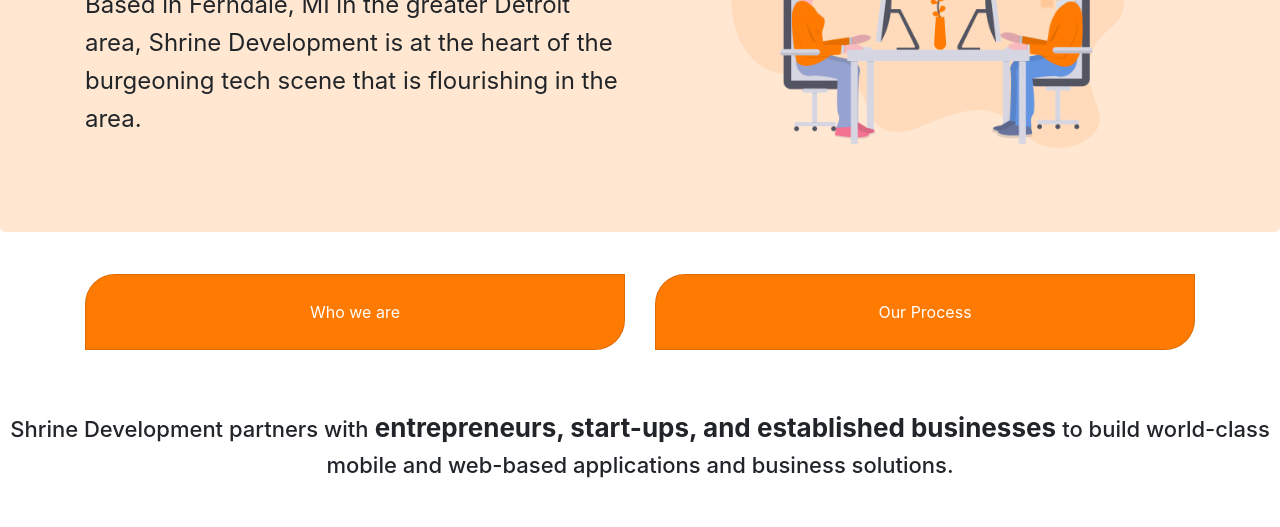
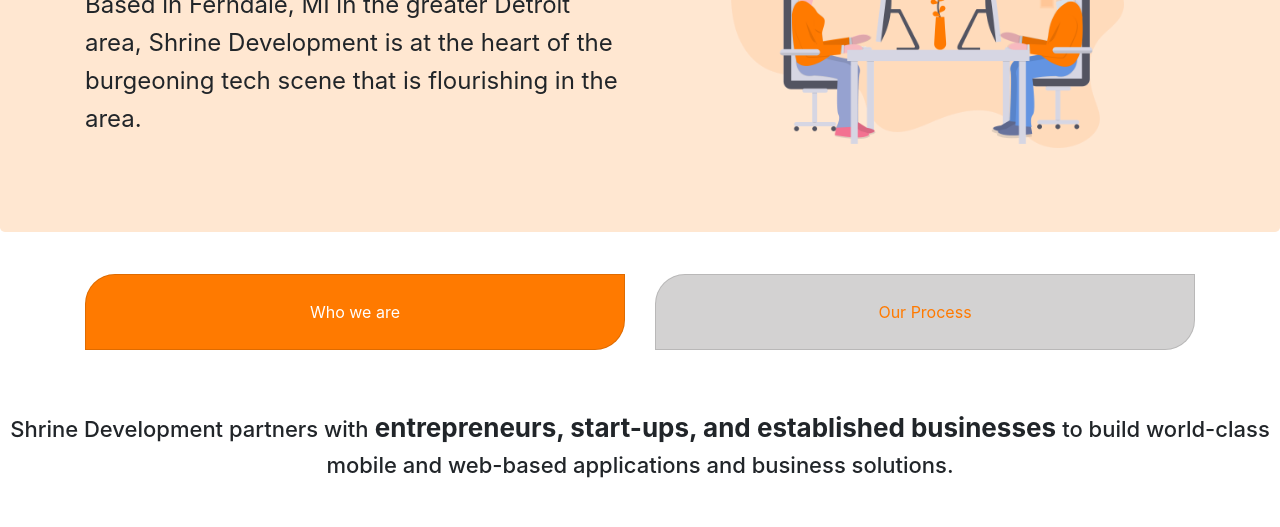
Before and after one commit to SyedAli00896/lucidspring, a Gatsby site: page /about in a window 1280 px wide. Shown: the part 273-800 px from the top of the page. Built offline with nearby package versions, Linux system fonts and the light colour scheme; Gatsby itself is replaced by a stand-in of ours.

Commit message:
about section button styled

```diff
--- a/src/Styles/aboutStyles.css
+++ b/src/Styles/aboutStyles.css
@@ -1,4 +1,4 @@
-#aboutRadio {
+#aboutRadioActive {
   background-color: #ff7a00;
   color: white;
   border-radius: 30px 0px;
@@ -10,6 +10,18 @@
 #aboutRadio:hover {
   background-color: #ffe7d1;
   color: #ff7a00;
+  -moz-box-shadow: inset 0 0 10px #000000;
+  -webkit-box-shadow: inset 0 0 10px #000000;
+  box-shadow: inset 0 0 10px #000000;
+}
+#aboutRadio {
+  background-color: #d3d2d2;
+  color: #ff7a00;
+  border-radius: 30px 0px;
+  text-align: center;
+  padding: 25px 0px;
+  margin: 10px 0px;
+  list-style: none;
 }
 #divStyle {
   padding: 0px 30px;
--- a/src/pages/about.js
+++ b/src/pages/about.js
@@ -29,12 +29,18 @@
         <Container>
           <Row>
             <Col lg={6} md={6} sm={6} xs={6}>
-              <ListGroup.Item id="aboutRadio" onClick={() => this.toggle(1)}>
+              <ListGroup.Item
+                id={this.state.active === 1 ? "aboutRadioActive" : "aboutRadio"}
+                onClick={() => this.toggle(1)}
+              >
                 Who we are
               </ListGroup.Item>
             </Col>
             <Col lg={6} md={6} sm={6} xs={6}>
-              <ListGroup.Item id="aboutRadio" onClick={() => this.toggle(2)}>
+              <ListGroup.Item
+                id={this.state.active === 2 ? "aboutRadioActive" : "aboutRadio"}
+                onClick={() => this.toggle(2)}
+              >
                 Our Process
               </ListGroup.Item>
             </Col>
```
